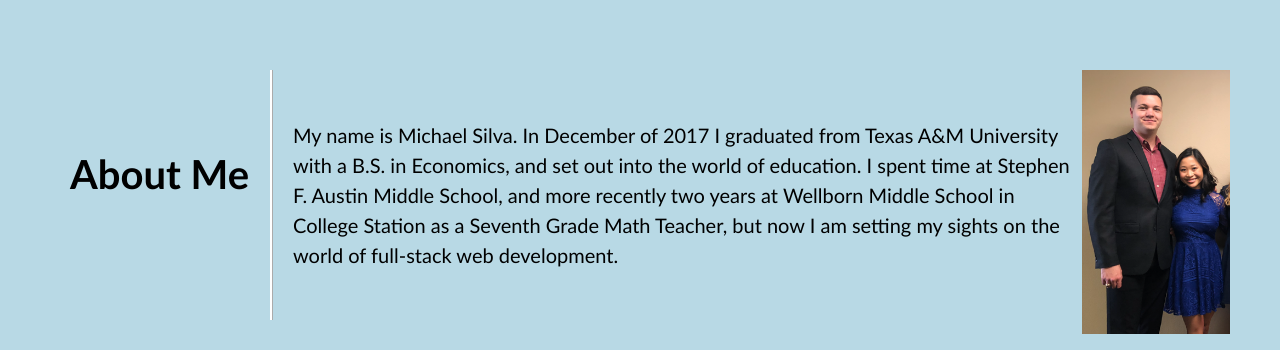
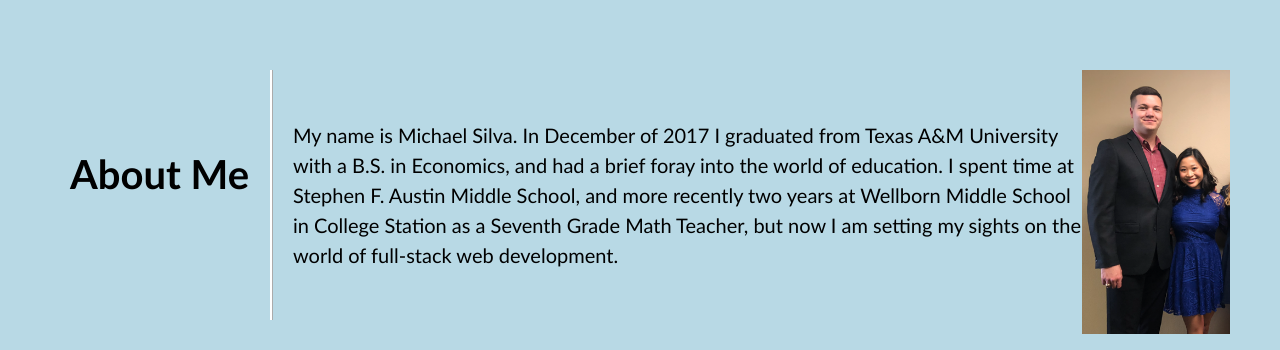
Before and after one commit to Silvam2017/Portfolio, a plain HTML site: page index.html in a window 1280 px wide. Shown: the part 602-952 px from the top of the page. Drawn offline with Linux system fonts and the light colour scheme.

Commit message:
changed wording of about me

```diff
--- a/index.html
+++ b/index.html
@@ -33,7 +33,7 @@
             <h2>About Me</h2>
             <div class="portrait"><img src="./assets/images/michael.png" id="pic" alt="A picture of me."></div>
                 <p>
-                    My name is Michael Silva. In December of 2017 I graduated from Texas A&M University with a B.S. in Economics, and set out into the world of education. I spent time at Stephen F. Austin Middle School, and more recently two years at Wellborn Middle School in College Station as a Seventh Grade Math Teacher, but now I am setting my sights on the world of full-stack web development.
+                    My name is Michael Silva. In December of 2017 I graduated from Texas A&M University with a B.S. in Economics, and had a brief foray into the world of education. I spent time at Stephen F. Austin Middle School, and more recently two years at Wellborn Middle School in College Station as a Seventh Grade Math Teacher, but now I am setting my sights on the world of full-stack web development.
                 </p>
         </article>
         <article id="work" class="work">
```
